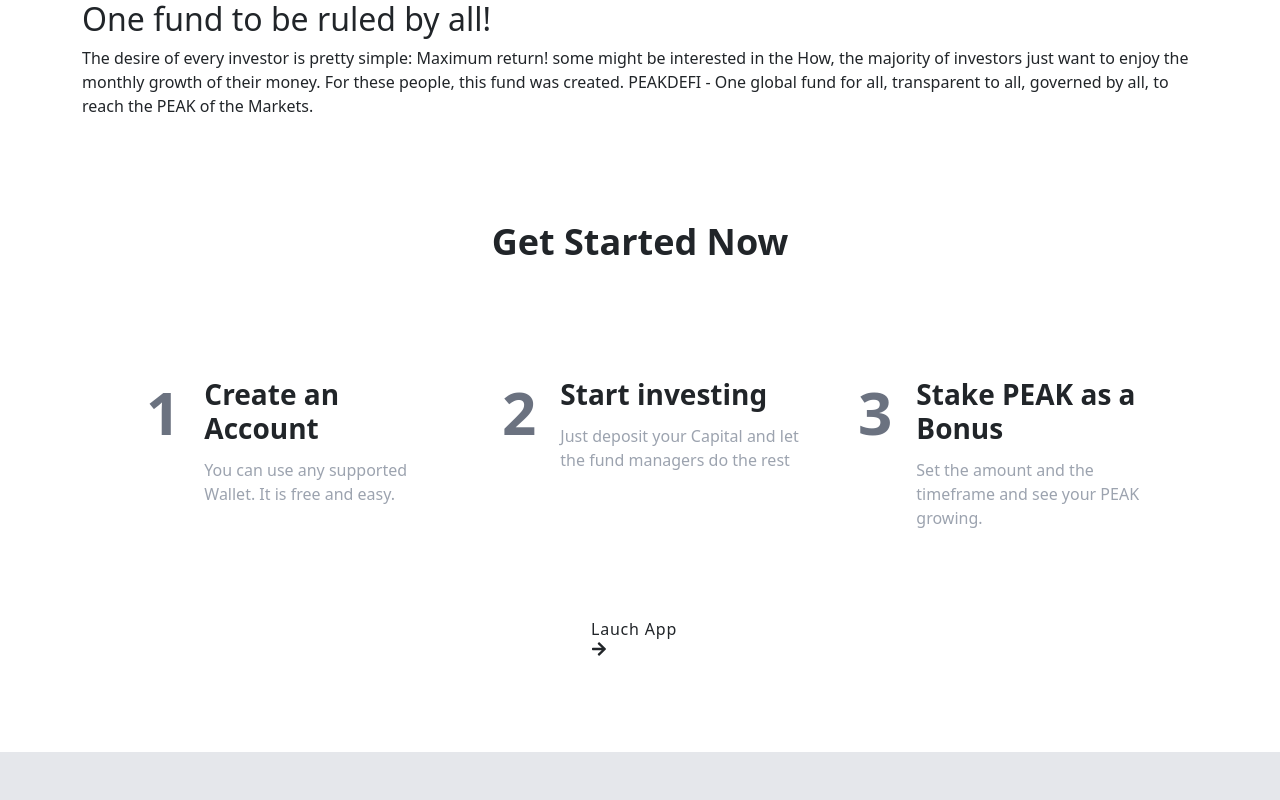
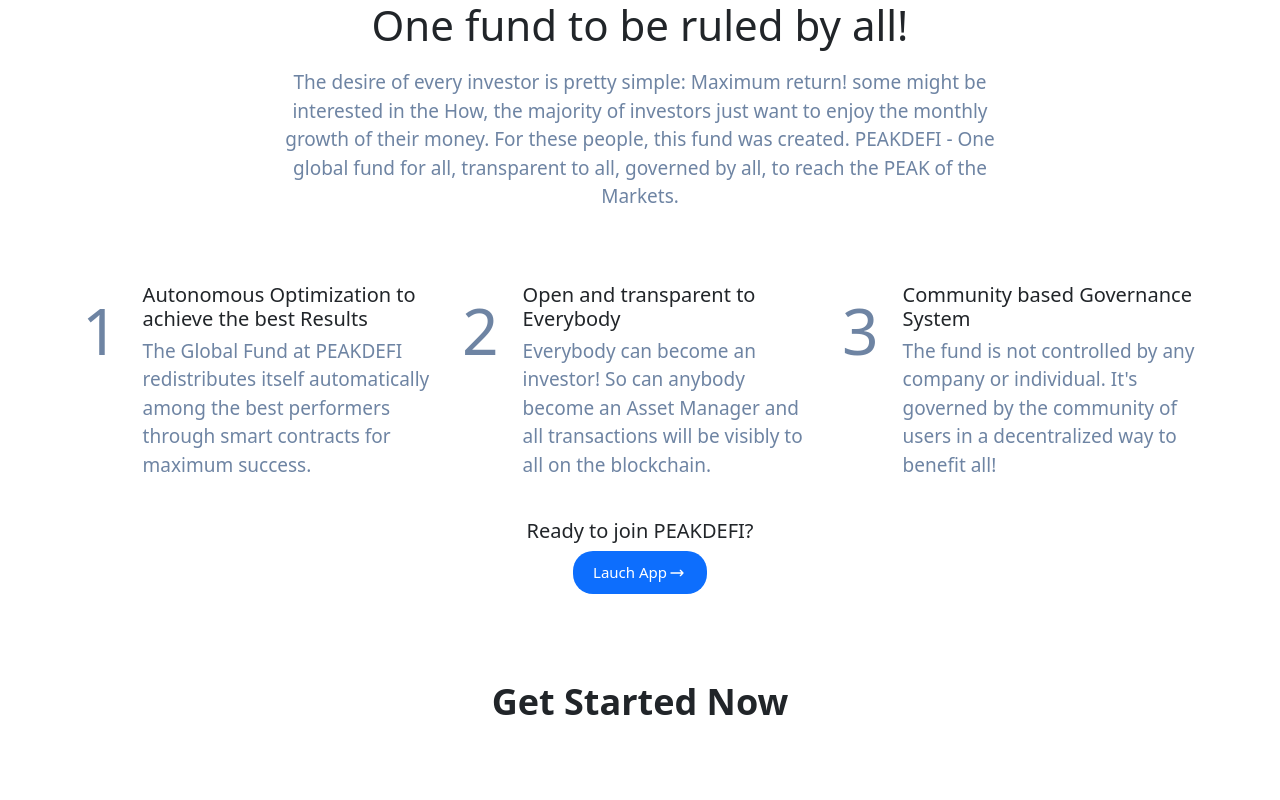
Before and after one commit to NhanTruong0411/smartcontract-client, a React (Create React App) app: page / in a window 1280 px wide. Shown: the top 800 px of the page. Built offline with nearby package versions, Linux system fonts and the light colour scheme.

Commit message:
DearAll + ideaCore + ButtonJoin

```diff
--- a/src/App.js
+++ b/src/App.js
@@ -3,11 +3,13 @@
 import ConnectedProtocols from "./Components/ConnectedProtocols.js"
 import FooterComp from "./Components/FooterComp.js"
 import DearAll from './Components/DearAll';
+import IdeaCore from './Components/IdeaCore';
 
 function App() {
   return (
     <div>
       <DearAll/>
+      <IdeaCore/>
       <GetStarted />
       <ConnectedProtocols />
       <FooterComp />
--- /dev/null
+++ b/src/Components/ButtonJoin.js
@@ -0,0 +1,11 @@
+
+export default function Button({ children }) {
+    return (
+        <button id="btn-lunch">
+            {children}
+            <svg xmlns="http://www.w3.org/2000/svg" className="h-4 w-5" fill="none" viewBox="0 0 24 24" stroke="currentColor">
+                <path strokeLinecap="round" strokeLinejoin="round" strokeWidth={2} d="M17 8l4 4m0 0l-4 4m4-4H3" />
+            </svg>
+        </button>
+    )
+}
--- a/src/Components/DearAll.js
+++ b/src/Components/DearAll.js
@@ -6,9 +6,10 @@
 function DearAll() {
 
     return (
+        <div className="fund">
             <Container >
                 <Row className="justify-content-lg-center">
-                <Col >
+                    <Col lg={8}>
                         <h2 className="fund__heading">One fund to be ruled by all!</h2>
                         <p className="fund__desc">The desire of every investor is pretty simple: Maximum return!
                             some might be interested in the How,
@@ -19,6 +20,7 @@
                     </Col>
                 </Row>
             </Container>
+        </div>
     )
 }
 
--- a/src/Components/DearAll/DearAll.scss
+++ b/src/Components/DearAll/DearAll.scss
@@ -0,0 +1,15 @@
+.fund {
+    text-align: center;
+
+    .fund__heading {
+        font-size: 42px;
+    }
+
+    .fund__desc {
+        text-align: center;
+        color: #6e84a3;
+        font-size: 19px;
+        margin:18px 0 72px;
+    }
+
+}
--- /dev/null
+++ b/src/Components/IdeaCore.js
@@ -0,0 +1,68 @@
+import React from 'react';
+import { Container, Col, Row } from 'react-bootstrap';
+import 'bootstrap/dist/css/bootstrap.min.css';
+import './IdeaCore/IdeaCore.scss'
+import ButtonJoin from './ButtonJoin';
+
+function IdeaItem({ ...ideas}) {
+    return (
+        <Col lg={4}>
+            <Row>
+                <Col lg="auto" className="serial">{ideas.serial}</Col>
+                <Col>
+                    <h3 className="ideaHeading">{ideas.ideaHeading}</h3>
+                    <p className="ideaDescription">{ideas.ideaDescription}</p>
+                </Col>
+            </Row>
+        </Col>
+    )
+}
+
+let listIdea = [
+    {
+        serial: '1',
+        ideaHeading: 'Autonomous Optimization to achieve the best Results',
+        ideaDescription: 'The Global Fund at PEAKDEFI redistributes itself automatically among the best performers through smart contracts for maximum success.'
+    },
+    {
+        serial: "2",
+        ideaHeading: "Open and transparent to Everybody",
+        ideaDescription: "Everybody can become an investor! So can anybody become an Asset Manager and all transactions will be visibly to all on the blockchain."
+    },
+    {
+        serial: "3",
+        ideaHeading: "Community based Governance System",
+        ideaDescription: "The fund is not controlled by any company or individual. It's governed by the community of users in a decentralized way to benefit all!"
+    }
+]
+
+
+function IdeaCore() {
+    return (
+        <Container >
+            <Row className="mb-6">
+                {
+                    listIdea.map((idea, index) =>
+                        <IdeaItem
+                            key={index}
+                            serial={idea.serial}
+                            ideaHeading={idea.ideaHeading}
+                            ideaDescription={idea.ideaDescription}
+                        />
+                    )
+                }
+
+            </Row>
+            <Row>
+                <Col className="txt-center">
+                    <h2 className="join">Ready to join PEAKDEFI?</h2>
+                    <ButtonJoin  >
+                        Lauch App
+                    </ButtonJoin>
+                </Col>
+            </Row>
+        </Container>
+    )
+}
+
+export default IdeaCore;
--- /dev/null
+++ b/src/Components/IdeaCore/IdeaCore.scss
@@ -0,0 +1,47 @@
+$text-color: #6e84a3;
+
+.serial {
+    font-size: 64px;
+    color: $text-color;
+}
+
+.ideaHeading {
+    font-size: 20px;
+    margin-bottom: 6px;
+
+}
+
+.ideaDescription {
+    font-size: 19px;
+    color: $text-color;
+}
+
+.txt-center {
+    display: flex;
+    flex-direction: column;
+    justify-content: center;
+    align-items: center;
+}
+
+.join {
+    font-size: 20px;
+}
+
+#btn-lunch {
+    padding: 10px 20px ;
+    font-size: 15px;
+    border-radius: 20px;
+    color: #fff;
+    background-color: #0d6efd;
+    border-color: #0d6efd;
+    display: flex;
+    align-items: center;
+
+
+}
+
+
+#btn-lunch:hover {
+    transform: translateY(-2px);
+    opacity: 0.8;
+}
```
Lines whose indentation alone changed are shown as unchanged.
